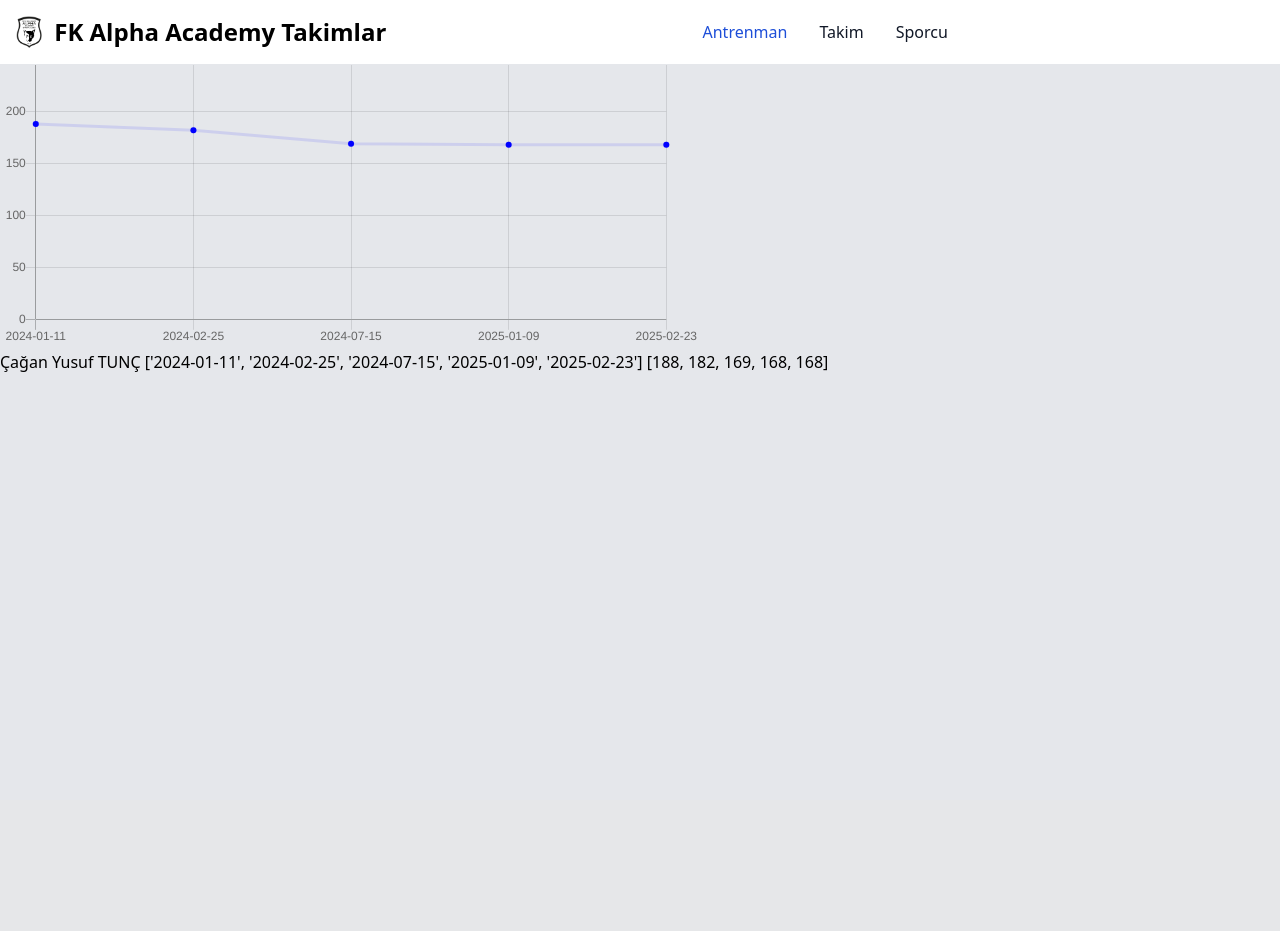
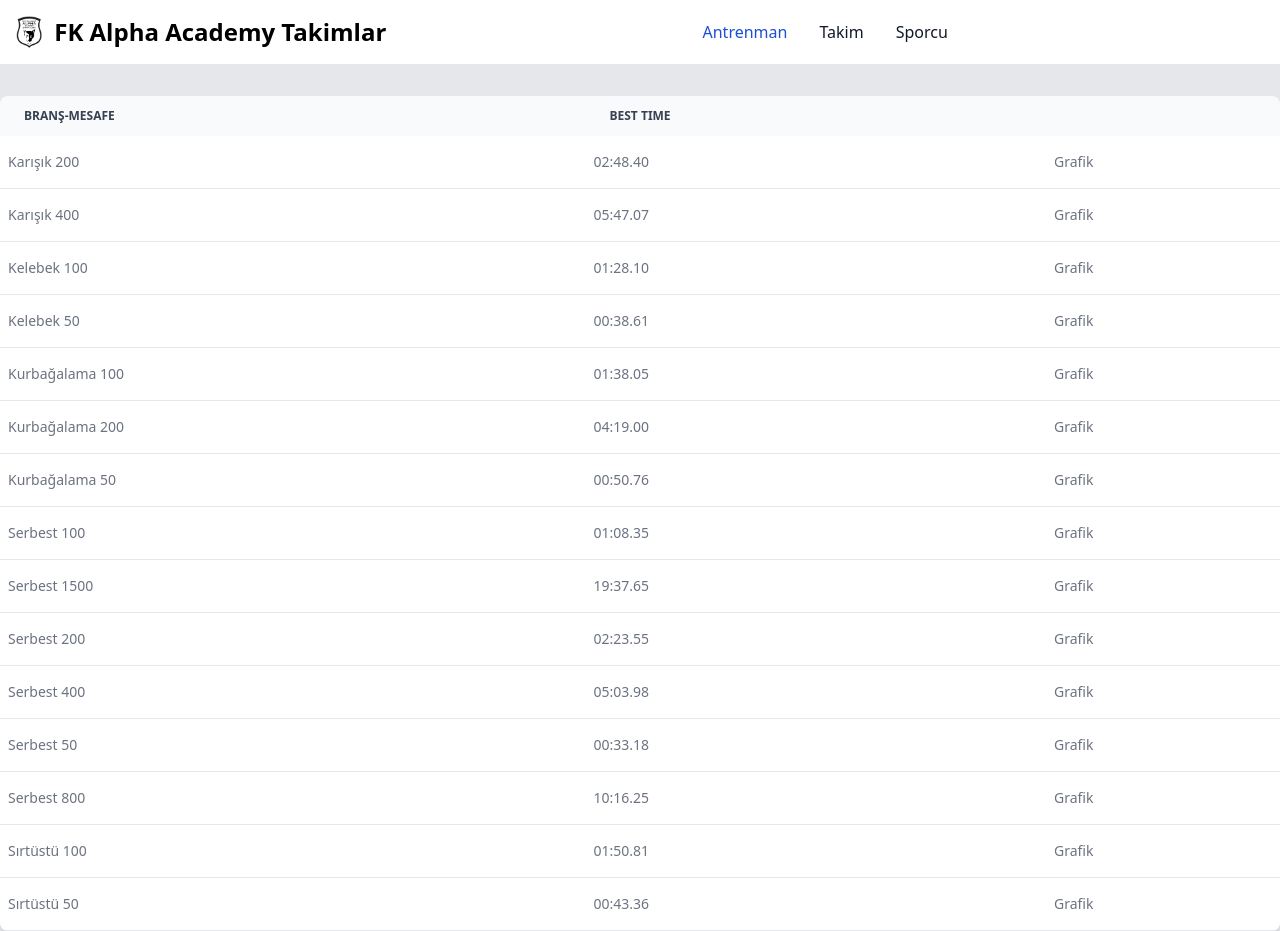
Before and after one commit to ozztozz/alpha_django, a Django app: page /takim/sporcu_detail/ in a window 1280 px wide. Before the commit the page ends 372 px from the top, so only its background shows below. Run offline with Django 5.2, Linux system fonts and the light colour scheme; data comes from the database, SQL or seed files in the repository; some libraries are stand-ins or nearby versions.

Commit message:
grafik ve best time

```diff
--- a/alpha/takim/templates/_base_takim.html
+++ b/alpha/takim/templates/_base_takim.html
@@ -11,7 +11,7 @@
     <title>Fk Alpha Academy</title>
 <meta name="keywords" content="özel yüzme dersi, Ankara yüzme kursu, yüzme eğitimi, yüzme teknikleri stilleri, yüzme havuzu, yüzme antremanı, yüzme antrenörü, yarışlar, reglemanlar">
 		<meta name="description" content="Başkent Ankara Ümitköyde profosyonel yüzme sporcusu yetiştiren FK ALpha Academy'de, özel yüzme dersi, performans yüzme, takım yüzme, vip yüzme eğitimleri verilmektedir." />
-
+		<script src="https://unpkg.com/htmx.org@2.0.4"></script>
     {% compress css %}
     <link rel="stylesheet" href="{% static 'src/output.css' %}">
     {% endcompress %}
--- a/alpha/takim/templates/sporcu_detail.html
+++ b/alpha/takim/templates/sporcu_detail.html
@@ -1,48 +1,65 @@
 {% extends "_base_takim.html" %}
 {% load account_tags %}
 {% block content %}
+
+
+
+
+
 <script src="https://cdnjs.cloudflare.com/ajax/libs/Chart.js/2.9.4/Chart.js"></script>
 
 
 
 
-<div>
-    <canvas id="myChart" style="width:100%;max-width:700px"></canvas>
+<div class="pt-24">
+    <div class="flex overflow-x-auto shadow-md sm:rounded-lg">
+        <table class="w-full text-sm text-left rtl:text-right text-gray-500 dark:text-gray-400">
+            <thead class="text-xs text-gray-700 uppercase bg-gray-50 dark:bg-gray-700 dark:text-gray-400">
+                <tr>
+                    <th scope="col" class="px-6 py-3">
+                        Branş-Mesafe
+                    </th>
+                    <th scope="col" class="px-6 py-3">
+                        Best Time
+                    </th>
+
+                    <th scope="col" class="px-6 py-3">
+                        <span class="sr-only">Guncelle</span>
+                    </th>
+                </tr>
+            </thead>
 
 
-    <script>
-        const xValues = {{ xValues| safe }};
-        const yValues = {{ yValues }};
-
-        new Chart("myChart", {
-            type: "line",
-            data: {
-                labels: xValues,
-                datasets: [{
-                    fill: false,
-                    lineTension: 0,
-                    backgroundColor: "rgba(0,0,255,1.0)",
-                    borderColor: "rgba(0,0,255,0.1)",
-                    data: yValues
-                }]
-            },
-            options: {
-                legend: { display: false },
-                scales: {
-                    yAxes: [{ ticks: { min: 0, max: 300 } }],
+            <tbody>
 
 
-                }
-            }
-        });
-    </script>
-</div>
-<div>
-    {{sporcu.adi}}
-    {{sporcu.soyadi}}
+                {% for yaris in yaris_list %}
 
-    {{xValues}}
-    {{yValues}}
-</div>
+                <tr
+                    class="relative max-h-20 bg-white border-b dark:bg-gray-800 dark:border-gray-700 hover:bg-gray-50 dark:hover:bg-gray-600">
+
+
+                    <td class="px-2 py-4 max-w-20 flex-wrap">{{yaris.brans}} {{yaris.mesafe}}</td>
+                    <td class="px-2 py-4 max-w-20 flex-wrap">{{yaris.total|slice:"3:11"}}</td>
+                    <td class="px-2 py-4 max-w-20 flex-wrap">
+                        <button hx-get="/takim/grafik/1/{{yaris.brans}}/{{yaris.mesafe}}/" hx-target="#grafik" hx-swap="innerHTML">
+                            Grafik
+                        </button>
+
+
+                    </td>
+
+                </tr>
+
+                {% endfor %}
+            </tbody>
+        </table>
+
+    </div>
+<script src="https://cdnjs.cloudflare.com/ajax/libs/Chart.js/2.9.4/Chart.js"></script>
+    <div id="grafik"></div>
+
+
+
 
 {% endblock content %}
--- a/alpha/takim/templates/yaris_list.html
+++ b/alpha/takim/templates/yaris_list.html
@@ -56,6 +56,7 @@
             {% endfor %}
         </tbody>
     </table>
+
 </div>
 
 
--- a/alpha/takim/urls.py
+++ b/alpha/takim/urls.py
@@ -1,6 +1,6 @@
 from django.urls import path
 from .views import base,takim_list,takim_ekle,takim_guncelle,sporcu_list,sporcu_ekle,sporcu_guncelle,antrenman_list,antrenman_ekle,antrenman_guncelle,haftalik_antrenman,antrenman_yap
-from .views import gunluk_ekle,htmx_sporcu_ekle,yaris_list,sporcu_detail
+from .views import gunluk_ekle,htmx_sporcu_ekle,yaris_list,sporcu_detail,htmx_grafik
 
 urlpatterns = [
     path('',base,name='takim'),
@@ -19,6 +19,7 @@ urlpatterns = [
     path('antrenman_yap/',antrenman_yap,name='antrenman'),
     path('gunluk_ekle/',gunluk_ekle,name='gunluk_ekle'),
     path('htmx_sporcu_ekle/',htmx_sporcu_ekle,name='htmx_sporcu_ekle'),
+    path('grafik/<int:sporcu_id>/<str:brans>/<str:mesafe>/',htmx_grafik,name='htmx_grafik'),
 
     path('yarislar/',yaris_list,name='yaris_list'),
     path('sporcu_detail/',sporcu_detail,name='sporcu_detail'),
--- a/alpha/takim/views.py
+++ b/alpha/takim/views.py
@@ -158,22 +158,32 @@ def htmx_sporcu_ekle(request):
 
 def yaris_list(request):
     yaris_list=Yarislar.objects.all().order_by('brans','mesafe','zaman',)
+    print(type(yaris_list[0].zaman))
     return render(request,'yaris_list.html',{'yaris_list':yaris_list})
 
 from datetime import datetime
+from django.db.models import Min
+from django.db import models
+
+
+
+
 def sporcu_detail(request):
     sporcu=get_object_or_404(Sporcu,id=1)
-    yarislar=sporcu.yarislar_set.filter(mesafe='200',brans='Karışık').order_by('tarih')
-    yaris_data=[]
+    yaris_list=Yarislar.objects.values('mesafe','brans').filter(sporcu_id_id=sporcu.id).annotate(total=Min('zaman')).order_by('brans')
+    return render(request,'sporcu_detail.html',{'sporcu':sporcu,
+                                                'yaris_list':yaris_list, })
+from django.template.response import TemplateResponse
+def htmx_grafik(request,sporcu_id,brans,mesafe):
+    yarislar=Yarislar.objects.filter(sporcu_id=sporcu_id,brans=brans,mesafe=mesafe).order_by('mesafe','brans','tarih')
 
     xValues = []
     yValues = []
     for yaris in yarislar:
         xValues.append(yaris.tarih.strftime("%Y-%m-%d"))
-        yValues.append(yaris.zaman.second+yaris.zaman.minute*60)
+        if yaris.zaman.minute>0:
+            yValues.append(yaris.zaman.second/100+yaris.zaman.minute)
+        else:
+            yValues.append(yaris.zaman.second+yaris.zaman.minute*60)
 
-    return render(request,'sporcu_detail.html',{'sporcu':sporcu,
-                                                'yarislar':yarislar,
-                                                'xValues':xValues,
-                                                'yValues':yValues,
-                                                })
+    return TemplateResponse(request,'grafik.html',{'xValues':xValues,'yValues':yValues})
```
Also changed, not shown: alpha/takim/templates/grafik.html (added, +31 -0 lines).
